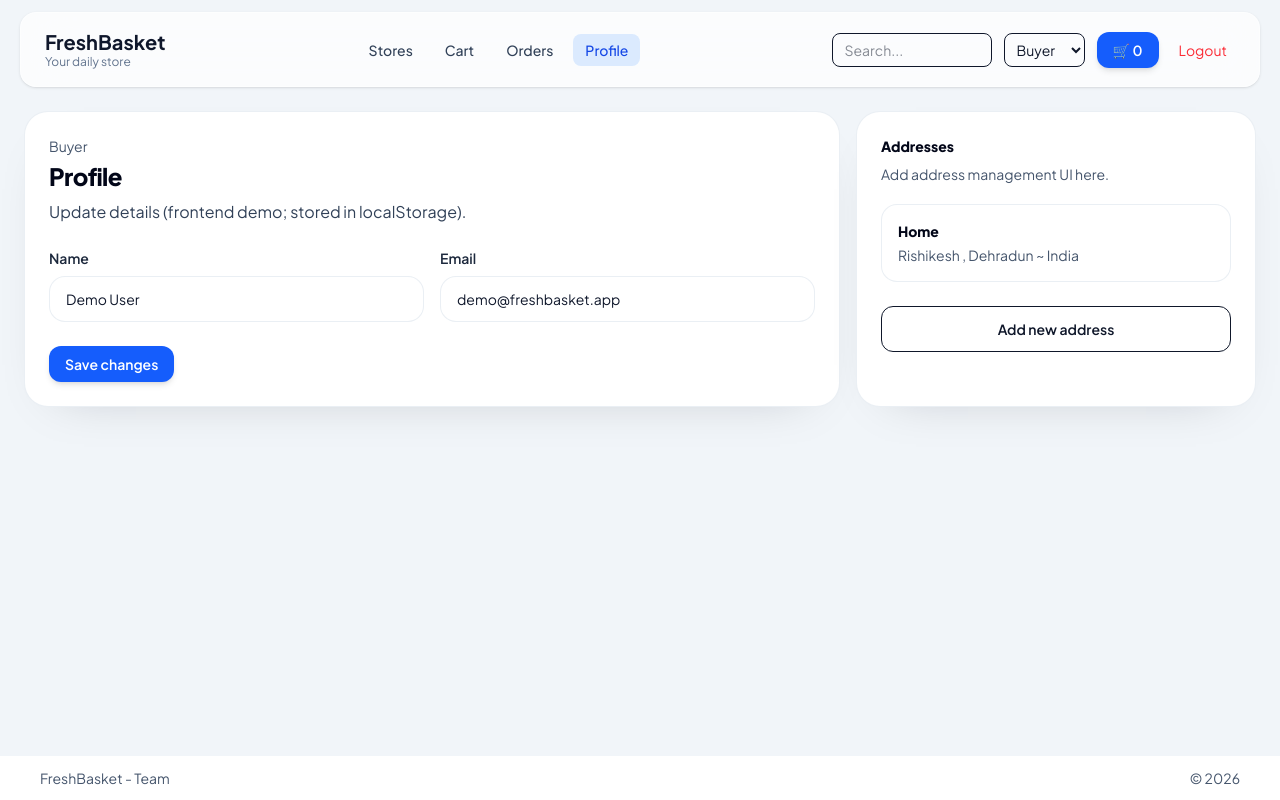
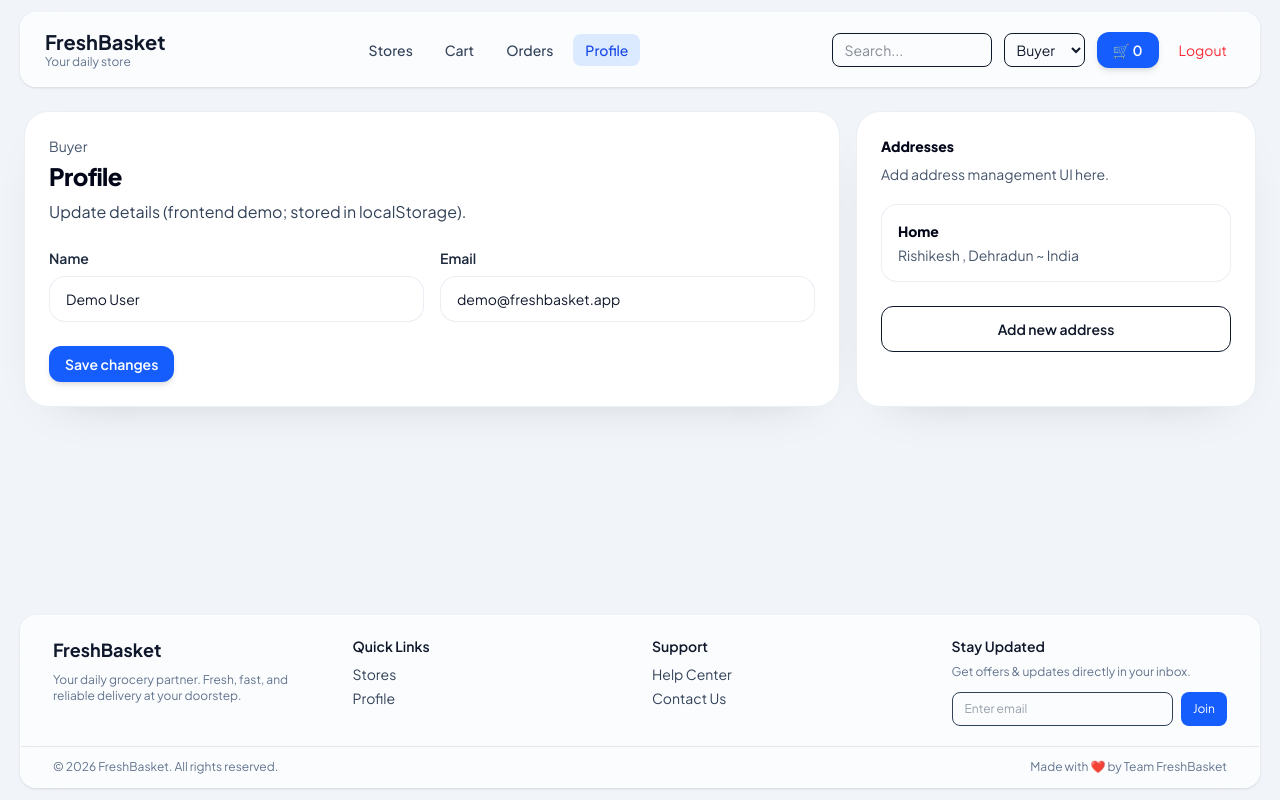
Before and after one commit to Navdeepbhatt08/Fresh-Basket-Grocery-App, a React (Vite) app in the folder frontend/: page /buyer/add-address in a window 1280 px wide. Both pictures are taken after a click on the button "View Addresses". Built offline with nearby package versions, Linux system fonts and the light colour scheme.

Commit message:
GIt Saved

```diff
--- a/frontend/src/layouts/AppShell.jsx
+++ b/frontend/src/layouts/AppShell.jsx
@@ -220,8 +220,6 @@ export default function AppShell() {
 
         {mobileOpen && (
           <div className="md:hidden px-3 pb-4 border-t">
-
-            {/* Search */}
             <input
               value={query}
               onChange={(e) => handleSearch(e.target.value)}
@@ -229,7 +227,6 @@ export default function AppShell() {
               className="w-full mt-3 px-3 py-2 rounded-lg border"
             />
 
-            {/* Links */}
             <div className="mt-3 flex flex-col gap-2">
               {currentNav?.items.map((it) => (
                 <NavLink
@@ -250,11 +247,60 @@ export default function AppShell() {
         <Outlet />
       </main>
 
-      {/* Footer */}
-      <footer className=" px-10 py-3 bg-white text-xs sm:text-sm text-slate-600 flex justify-between">
-        <div>FreshBasket - Team </div>
-        <div>© 2026</div>
-      </footer>
+   <footer className="mx-2 md:mx-5 mb-2 md:mb-3 rounded-xl md:rounded-2xl border border-white/40 bg-white/70 backdrop-blur-xl shadow-sm">
+  <div className="px-4 md:px-8 py-6 md:py-5 grid grid-cols-1 sm:grid-cols-2 md:grid-cols-4 gap-6 text-sm text-slate-700">
+
+
+    <div>
+      <h2 className="text-lg font-bold text-slate-900">FreshBasket</h2>
+      <p className="mt-2 text-xs text-slate-500">
+        Your daily grocery partner. Fresh, fast, and reliable delivery at your doorstep.
+      </p>
+
+    </div>
+
+    <div>
+      <h3 className="font-semibold text-slate-900 mb-2">Quick Links</h3>
+      <ul className="space-y-1">
+        <li><NavLink to="/buyer/stores" className="hover:text-blue-600">Stores</NavLink></li>
+        <li><NavLink to="/buyer/profile" className="hover:text-blue-600">Profile</NavLink></li>
+      </ul>
+    </div>
+
+
+    <div>
+      <h3 className="font-semibold text-slate-900 mb-2">Support</h3>
+      <ul className="space-y-1">
+        <li className="hover:text-blue-600 cursor-pointer">Help Center</li>
+        <li className="hover:text-blue-600 cursor-pointer">Contact Us</li>
+      </ul>
+    </div>
+
+
+    <div>
+      <h3 className="font-semibold text-slate-900 mb-2">Stay Updated</h3>
+      <p className="text-xs text-slate-500 mb-3">
+        Get offers & updates directly in your inbox.
+      </p>
+
+      <div className="flex gap-2">
+        <input
+          type="email"
+          placeholder="Enter email"
+          className="w-full px-3 py-2 rounded-lg border text-xs focus:outline-none"
+        />
+        <button className="px-3 py-2 bg-blue-600 text-white text-xs rounded-lg hover:bg-blue-700">
+          Join
+        </button>
+      </div>
+    </div>
+  </div>
+
+  <div className="border-t border-gray-200 px-4 md:px-8 py-3 flex flex-col sm:flex-row justify-between items-center text-xs text-slate-500">
+    <span>© 2026 FreshBasket. All rights reserved.</span>
+    <span className="mt-2 sm:mt-0">Made with ❤️ by Team FreshBasket</span>
+  </div>
+</footer>
     </div>
   )
 }
```
